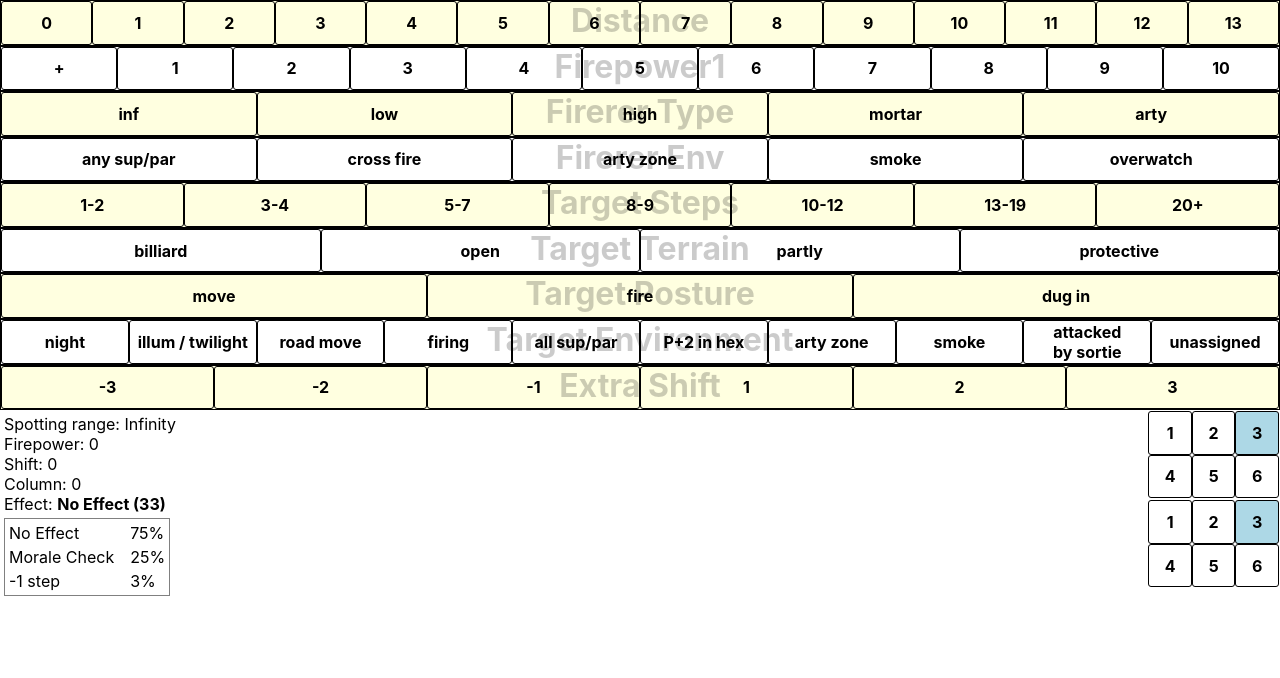
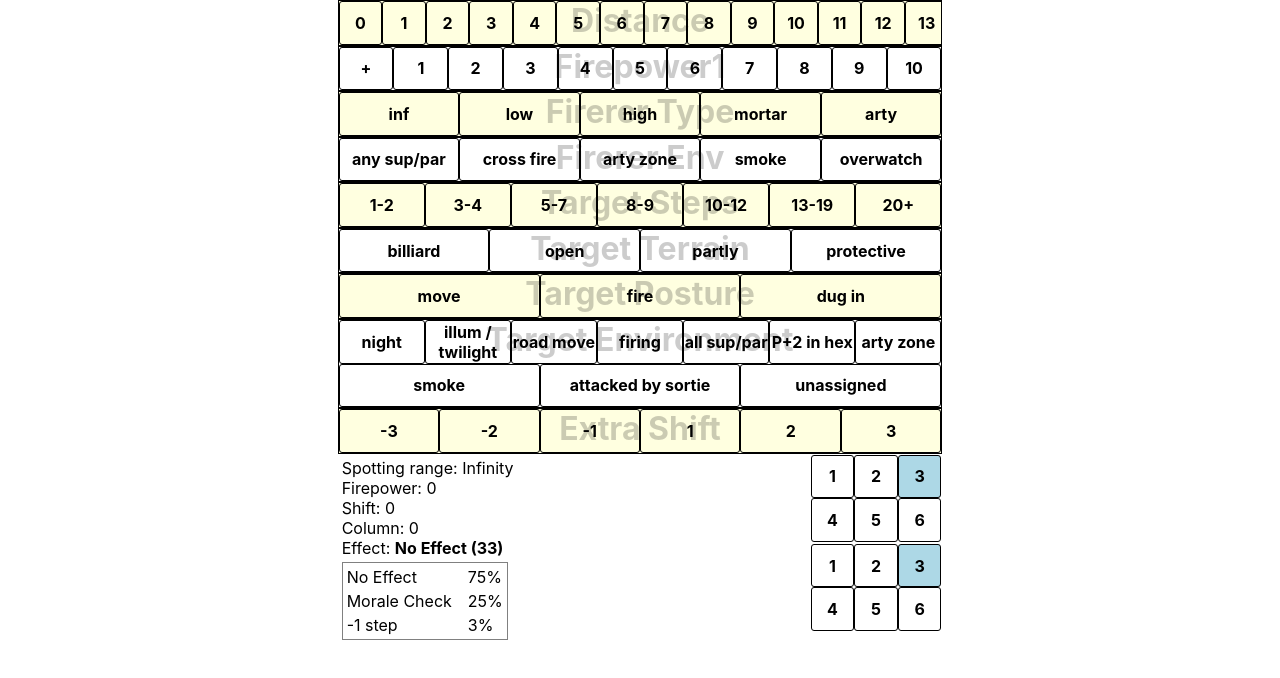
Before and after one commit to rzymek/red-winter-calc, a Preact app: page / in a window 1280 px wide. Shown: the top 678 px of the page. Built offline with nearby package versions, Linux system fonts and the light colour scheme.

Commit message:
max-width: 16cm

```diff
--- a/src/app.css
+++ b/src/app.css
@@ -1,3 +1,7 @@
 .Pick:nth-child(odd) {
     background-color: #FFFFE0;
 }
+#app {
+    margin: 0 auto;
+    max-width: 16cm;
+}
```
